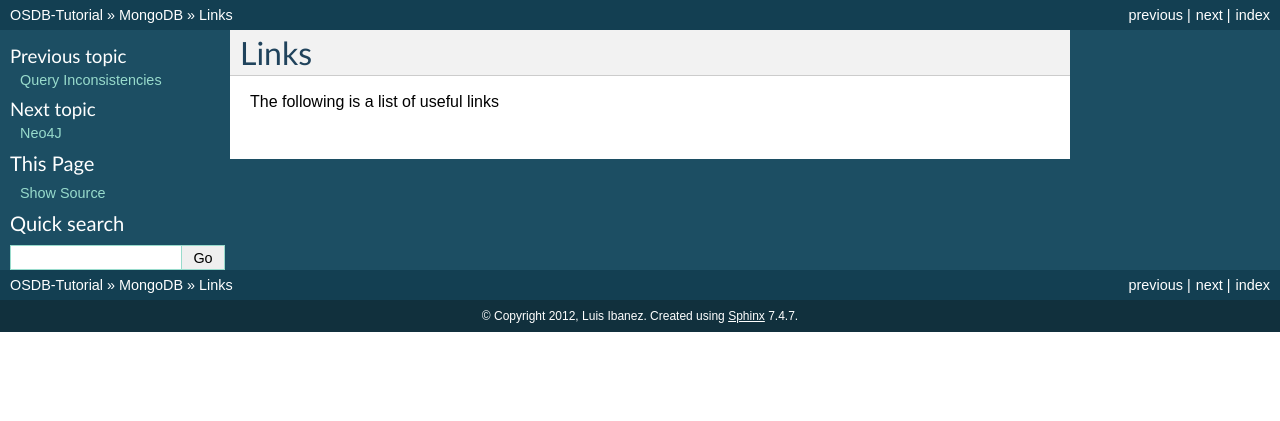
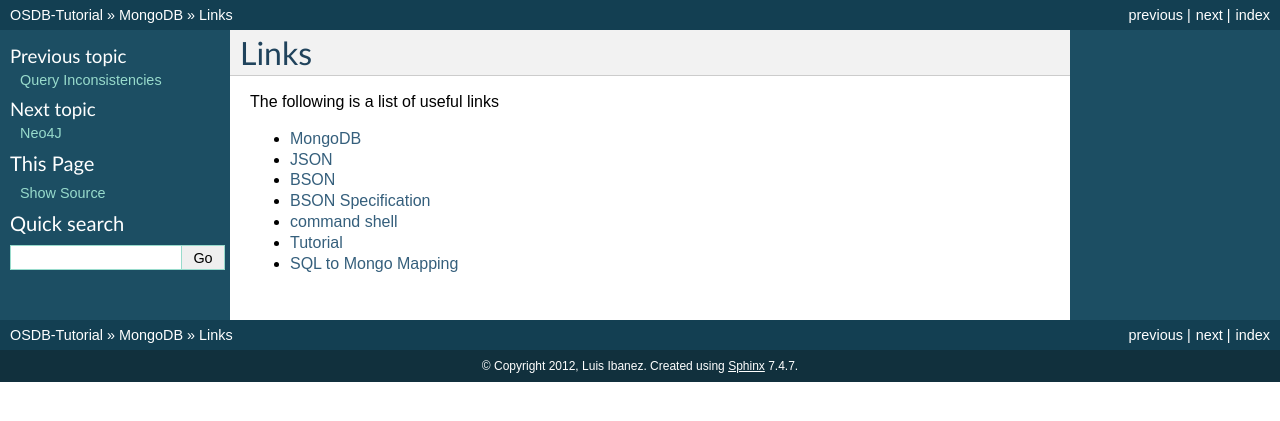
Before and after one commit to luisibanez/open-source-databases-tutorial, a Sphinx documentation site: the page built from source/MongoDB/Links.rst, in a window 1280 px wide. Shown: the top 421 px of the page. Built offline with Sphinx 7.4.7, drawn with Linux system fonts in a browser that asks for light colours.

Commit message:
Added basic links

```diff
--- a/source/MongoDB/Links.rst
+++ b/source/MongoDB/Links.rst
@@ -2,3 +2,19 @@ Links
 =====
 
 The following is a list of useful links
+
+* `MongoDB`_
+* `JSON`_
+* `BSON`_
+* `BSON Specification`_
+* `command shell`_
+* `Tutorial`_
+* `SQL to Mongo Mapping`_
+
+.. _MongoDB: http://www.mongodb.org/
+.. _BSON: http://bsonspec.org/
+.. _JSON: http://www.json.org/
+.. _BSON Specification: http://www.mongodb.org/display/DOCS/BSON
+.. _command shell: http://www.mongodb.org/display/DOCS/mongo+-+The+Interactive+Shell
+.. _Tutorial: http://www.mongodb.org/display/DOCS/Tutorial
+.. _SQL to Mongo Mapping: http://www.mongodb.org/display/DOCS/SQL+to+Mongo+Mapping+Chart
```
